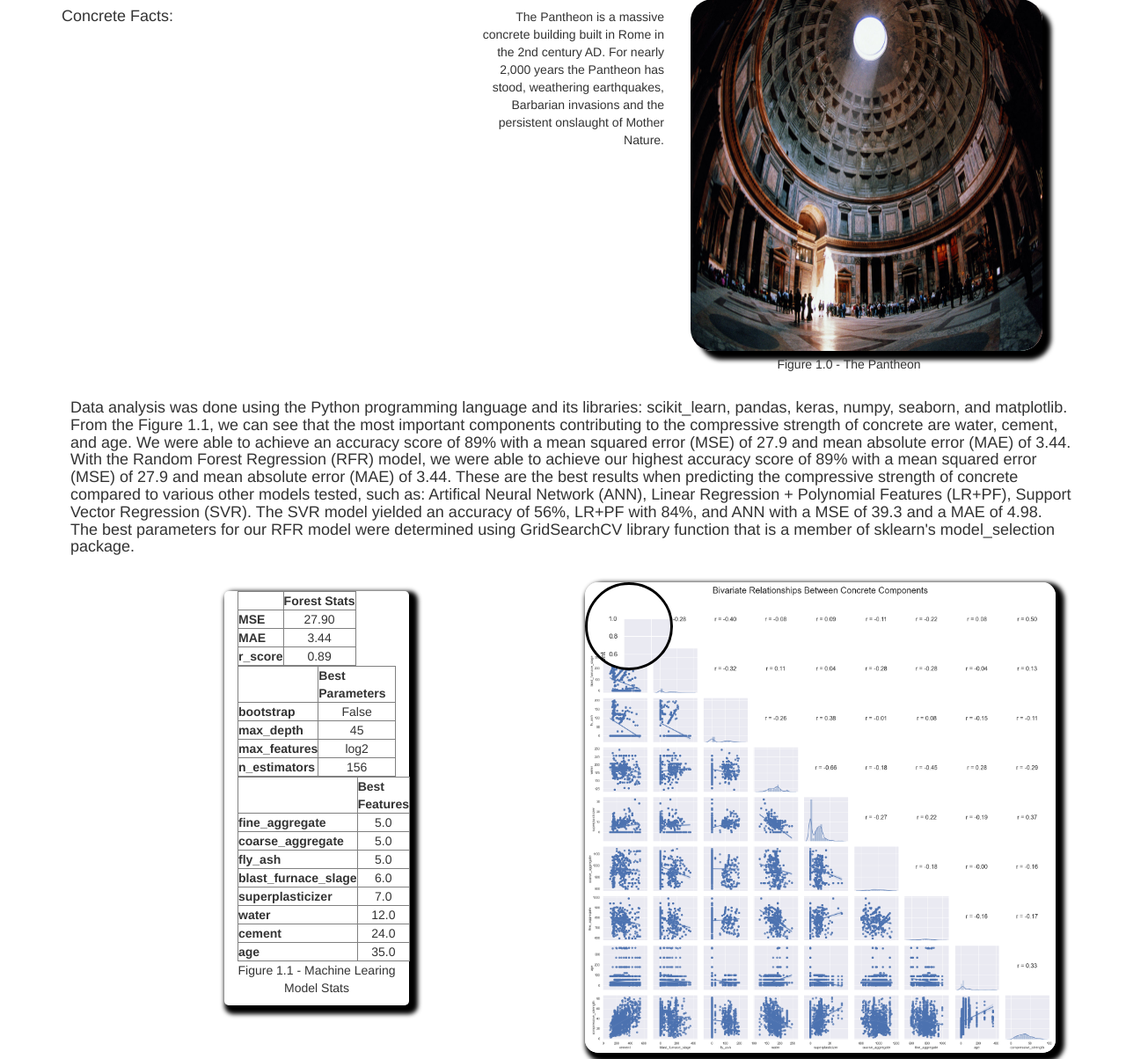
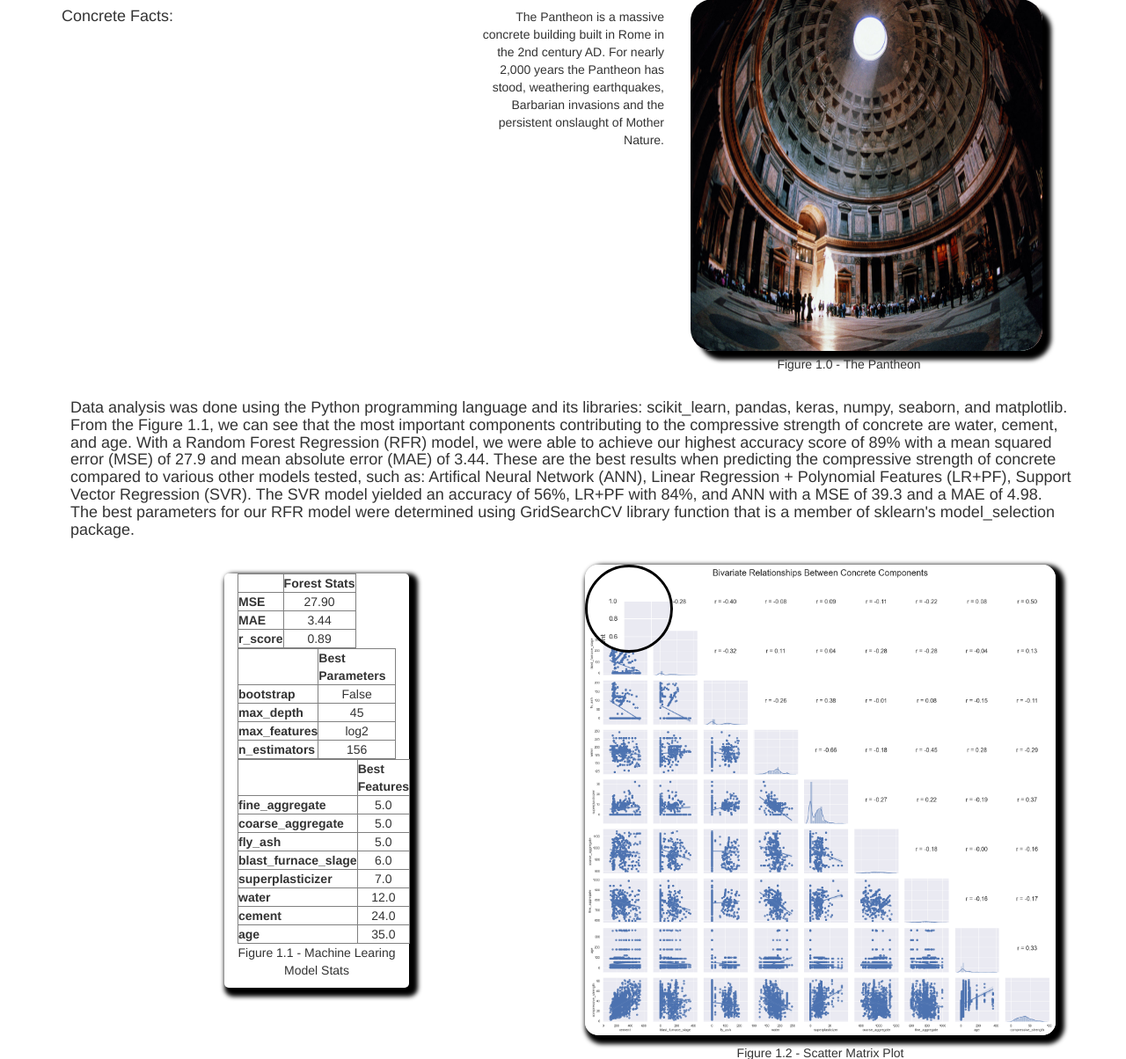
Before and after one commit to georgiafbi/rock_candy, a Flask app: page / in a window 1280 px wide. Shown: the part 238-1442 px from the top of the page at 88% size. Run offline with Flask 2, Linux system fonts and the light colour scheme; some libraries are stand-ins or nearby versions.

Commit message:
final edits?

```diff
--- a/templates/index.html
+++ b/templates/index.html
@@ -167,9 +167,7 @@
                     <h4>Data analysis was done using the Python programming language and its libraries: scikit_learn,
                         pandas, keras, numpy, seaborn, and matplotlib.
                         From the Figure 1.1, we can see that the most important components contributing to the
-                        compressive strength of concrete are water, cement, and age.
-                        We were able to achieve an accuracy score of 89% with a mean squared error (MSE) of 27.9 and
-                        mean absolute error (MAE) of 3.44. With the Random Forest Regression (RFR) model, we were able
+                        compressive strength of concrete are water, cement, and age. With a Random Forest Regression (RFR) model, we were able
                         to achieve
                         our highest accuracy score of 89% with a mean squared error (MSE) of 27.9 and mean absolute
                         error
```
